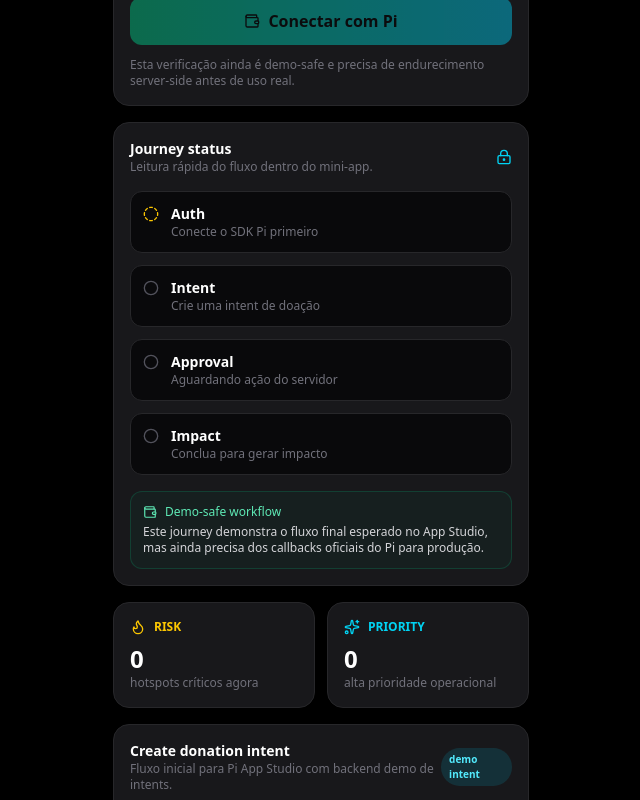
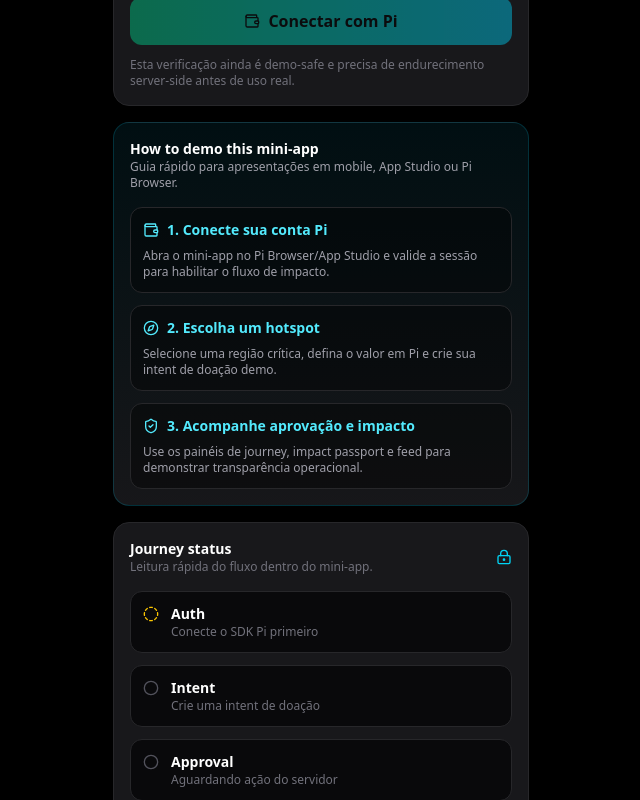
Before and after one commit to weedzinxd/pi-from-hungry, a Next.js app in the folder dashboard/: page /pi-app in a window 1280 px wide. Shown: the part 580-1380 px from the top of the page, without its empty margins (319-959 px from the left). Built offline with nearby package versions, Linux system fonts and the light colour scheme; no server answers.

Commit message:
feat: add Pi mini-app onboarding and personal timeline

```diff
--- a/dashboard/src/app/launch/page.tsx
+++ b/dashboard/src/app/launch/page.tsx
@@ -12,7 +12,7 @@
   'Página pública de proofs',
   'Página pública de transparência',
   'Detector integrado como fonte de hotspots',
-  'Mini-app Pi App Studio com auth demo, intents, approve/complete, impact passport e feed agregado',
+  'Mini-app Pi App Studio com auth demo, intents, approve/complete, impact passport, timeline pessoal e feed agregado',
 ];
 
 export default function LaunchPage() {
--- a/dashboard/src/app/pi-app/impact/page.tsx
+++ b/dashboard/src/app/pi-app/impact/page.tsx
@@ -19,7 +19,7 @@
         <p className="text-xs font-semibold uppercase tracking-[0.25em] text-cyan-400">Pi mini-app</p>
         <h1 className="mt-2 text-3xl font-black">Impact passport</h1>
         <p className="mt-3 text-sm text-zinc-400">
-          Área dedicada para futura expansão do perfil do pioneiro com badges, histórico e milestones dentro do ecossistema Pi.
+          Área dedicada para evolução do perfil do pioneiro com badges, timeline pessoal, histórico e milestones dentro do ecossistema Pi.
         </p>
       </div>
       <Suspense fallback={<div className="rounded-2xl border border-zinc-800 bg-zinc-900 p-4 text-sm text-zinc-400">Carregando impacto...</div>}>
--- a/dashboard/src/components/pi-app/PiAppStudioShell.tsx
+++ b/dashboard/src/components/pi-app/PiAppStudioShell.tsx
@@ -5,7 +5,9 @@
 import { CheckCircle2, ExternalLink, Flame, ShieldCheck, Smartphone, Sparkles, Wallet } from 'lucide-react';
 import { PiImpactPassport } from '@/components/pi-app/PiImpactPassport';
 import { PiJourneyPanel } from '@/components/pi-app/PiJourneyPanel';
+import { PiMiniAppOnboarding } from '@/components/pi-app/PiMiniAppOnboarding';
 import { PiPaymentsFeedPanel } from '@/components/pi-app/PiPaymentsFeedPanel';
+import { PiPersonalTimeline } from '@/components/pi-app/PiPersonalTimeline';
 import { useAnalyticsInsights } from '@/hooks/useAnalyticsInsights';
 import { useHotspots } from '@/hooks/useHotspots';
 import { usePiAuthSession } from '@/hooks/usePiAuthSession';
@@ -140,6 +142,8 @@
             {authSession.data?.note ?? 'Esta verificação ainda é demo-safe e precisa de endurecimento server-side antes de uso real.'}
           </p>
         </div>
+
+        <PiMiniAppOnboarding />
 
         <PiJourneyPanel verified={Boolean(authSession.data?.verified)} latestIntent={latestIntent} impact={impact.data} />
 
@@ -339,6 +343,8 @@
           </div>
         </div>
 
+        <PiPersonalTimeline impact={impact.data} />
+
         <PiPaymentsFeedPanel />
 
         <div className="rounded-2xl border border-zinc-800 bg-zinc-900 p-4">
--- a/dashboard/src/components/pi-app/PiImpactWorkspace.tsx
+++ b/dashboard/src/components/pi-app/PiImpactWorkspace.tsx
@@ -4,6 +4,7 @@
 import { PiImpactPassport } from '@/components/pi-app/PiImpactPassport';
 import { PiPaymentsFeedPanel } from '@/components/pi-app/PiPaymentsFeedPanel';
 import { PiPaymentsOverviewPanel } from '@/components/pi-app/PiPaymentsOverviewPanel';
+import { PiPersonalTimeline } from '@/components/pi-app/PiPersonalTimeline';
 import { usePiUserImpact } from '@/hooks/usePiUserImpact';
 
 export function PiImpactWorkspace() {
@@ -23,6 +24,7 @@
       </div>
       <PiPaymentsOverviewPanel />
       <PiImpactPassport impact={impact.data} />
+      <PiPersonalTimeline impact={impact.data} />
       <PiPaymentsFeedPanel />
     </div>
   );
--- /dev/null
+++ b/dashboard/src/components/pi-app/PiMiniAppOnboarding.tsx
@@ -0,0 +1,43 @@
+'use client';
+
+import { Compass, ShieldCheck, Wallet } from 'lucide-react';
+
+const steps = [
+  {
+    icon: Wallet,
+    title: '1. Conecte sua conta Pi',
+    description: 'Abra o mini-app no Pi Browser/App Studio e valide a sessão para habilitar o fluxo de impacto.',
+  },
+  {
+    icon: Compass,
+    title: '2. Escolha um hotspot',
+    description: 'Selecione uma região crítica, defina o valor em Pi e crie sua intent de doação demo.',
+  },
+  {
+    icon: ShieldCheck,
+    title: '3. Acompanhe aprovação e impacto',
+    description: 'Use os painéis de journey, impact passport e feed para demonstrar transparência operacional.',
+  },
+];
+
+export function PiMiniAppOnboarding() {
+  return (
+    <div className="rounded-2xl border border-cyan-500/20 bg-[linear-gradient(180deg,rgba(8,145,178,0.10),rgba(24,24,27,0.95))] p-4">
+      <div className="mb-4">
+        <h2 className="text-sm font-semibold text-white">How to demo this mini-app</h2>
+        <p className="text-xs text-zinc-400">Guia rápido para apresentações em mobile, App Studio ou Pi Browser.</p>
+      </div>
+      <div className="space-y-3">
+        {steps.map((step) => (
+          <div key={step.title} className="rounded-xl border border-zinc-800 bg-black/40 p-3">
+            <div className="mb-2 flex items-center gap-2 text-cyan-300">
+              <step.icon className="h-4 w-4" />
+              <span className="text-sm font-semibold">{step.title}</span>
+            </div>
+            <p className="text-xs text-zinc-400">{step.description}</p>
+          </div>
+        ))}
+      </div>
+    </div>
+  );
+}
--- /dev/null
+++ b/dashboard/src/components/pi-app/PiPersonalTimeline.tsx
@@ -0,0 +1,44 @@
+'use client';
+
+import { Clock3, ExternalLink } from 'lucide-react';
+import type { PiUserImpactResponse } from '@/hooks/usePiUserImpact';
+
+export function PiPersonalTimeline({ impact }: { impact?: PiUserImpactResponse }) {
+  const intents = impact?.latestIntents ?? [];
+
+  return (
+    <div className="rounded-2xl border border-zinc-800 bg-zinc-900 p-4">
+      <div className="mb-3 flex items-center justify-between">
+        <div>
+          <h2 className="text-sm font-semibold text-white">Personal timeline</h2>
+          <p className="text-xs text-zinc-500">Atividade recente filtrada para o pioneiro ativo.</p>
+        </div>
+        <Clock3 className="h-4 w-4 text-cyan-400" />
+      </div>
+      <div className="space-y-2">
+        {intents.length ? (
+          intents.map((intent) => (
+            <div key={intent.paymentId} className="rounded-xl border border-zinc-800 bg-zinc-950 p-3">
+              <div className="flex items-start justify-between gap-3">
+                <div>
+                  <p className="font-semibold text-white">{intent.hotspotLabel}</p>
+                  <p className="mt-1 text-xs text-zinc-500">{intent.amountPi.toFixed(2)} Pi • {intent.status}</p>
+                  <p className="mt-1 text-[11px] text-zinc-600">{intent.completedAt ?? intent.approvedAt ?? intent.createdAt}</p>
+                </div>
+                <span className="rounded-full bg-zinc-800 px-2 py-1 text-[10px] font-semibold text-zinc-300">{intent.txid ? 'tx' : 'intent'}</span>
+              </div>
+            </div>
+          ))
+        ) : (
+          <p className="text-sm text-zinc-500">Sem atividade pessoal registrada ainda.</p>
+        )}
+      </div>
+      <div className="mt-4 text-xs text-zinc-500">
+        <span className="inline-flex items-center gap-1 text-cyan-400">
+          <ExternalLink className="h-3 w-3" />
+          Próximo passo: ligar cada item a provas e callbacks oficiais do Pi.
+        </span>
+      </div>
+    </div>
+  );
+}
```
Also changed, not shown: 2 other files (tests, documents, lock files or other folders).
